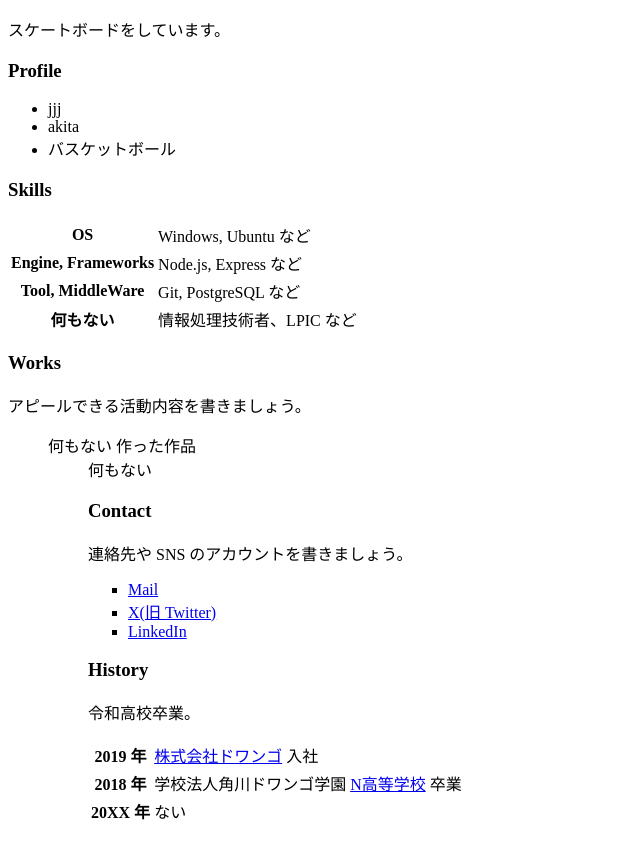
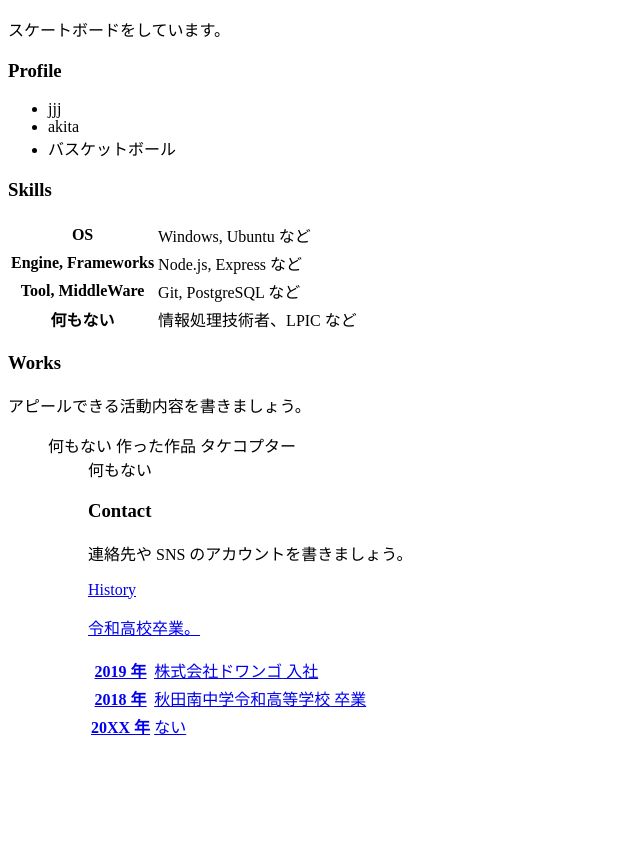
Before and after one commit to jjjhhaga/dwangotaro.github.io-, a plain HTML site: page index.html in a window 1280 px wide. Shown: the part 110-952 px from the top of the page, without its empty margins (0-640 px from the left). After the commit the page ends 867 px from the top, so only its background shows below. Drawn offline with Linux system fonts and the light colour scheme.

Commit message:
自己紹介

```diff
--- a/index.html
+++ b/index.html
@@ -45,14 +45,13 @@
     <ul>
       何もない
         作った作品
+      タケコプター
         <ul>
           何もない
     <h3>Contact</h3>
     <p>連絡先や SNS のアカウントを書きましょう。</p>
-    <ul>
-      <li><a href="mailto:name@example.com">Mail</a></li>
-      <li><a href="https://twitter.com/n_yobikou">X(旧 Twitter)</a></li>
-      <li><a href="https://www.linkedin.com/">LinkedIn</a></li>
+    <ul＞
+    <li><a href="https:https://www.tiktok.com/search?q=フォルクスサンズ&t=1749014329616</a></li>
     </ul>
 
     <h3>History</h3>
@@ -64,7 +63,7 @@
       </tr>
       <tr>
         <th>2018 年</th>
-        <td>学校法人角川ドワンゴ学園 <a href="https://nnn.ed.jp/">N高等学校</a> 卒業</td>
+        <td>秋田南中学<a href="https://nnn.ed.jp/">令和高等学校</a> 卒業</td>
       </tr>
       <tr>
         <th>20XX 年</th>
```
